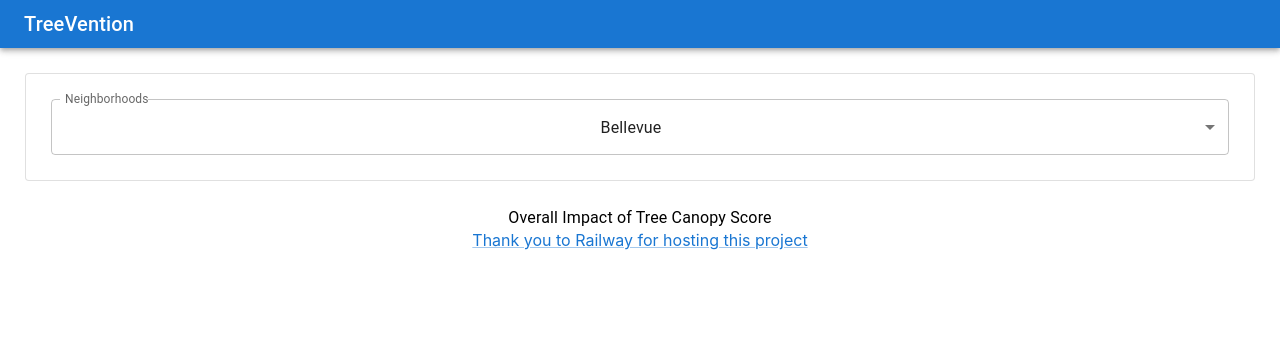
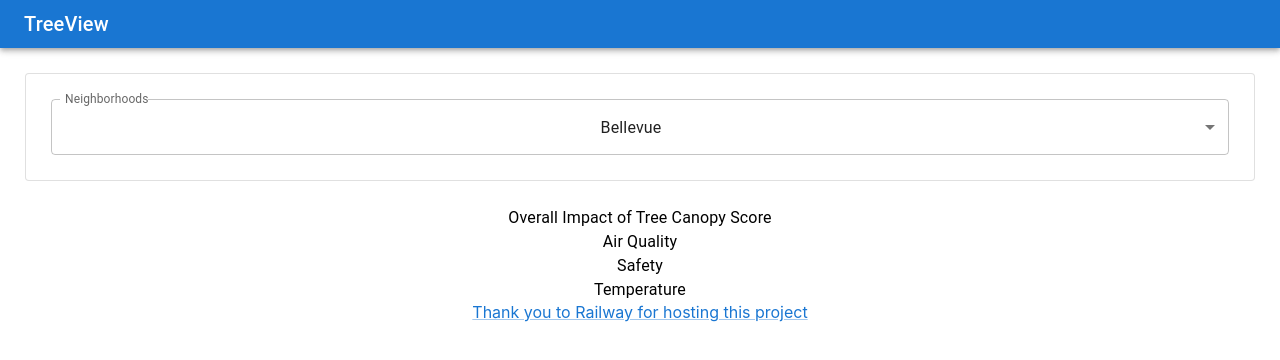
Before and after one commit to elysiaroscoe/Treevue, a React (Create React App) app: page / in a window 1280 px wide. Shown: the top 360 px of the page. Built offline with nearby package versions, Linux system fonts and the light colour scheme.

Commit message:
info headers

```diff
--- a/src/components/Header.jsx
+++ b/src/components/Header.jsx
@@ -7,7 +7,7 @@ export const Header = () => {
       <AppBar position="static">
   <Toolbar variant="dense">
     <Typography variant="h6" color="inherit" component="div">
-      TreeVention
+      TreeView
     </Typography>
   </Toolbar>
 </AppBar>
--- a/src/components/Info.jsx
+++ b/src/components/Info.jsx
@@ -5,6 +5,15 @@ export const Info = () => {
   return (
     <>
     <Typography>Overall Impact of Tree Canopy Score</Typography>
+    <div>
+    <Typography>Air Quality</Typography>
+    </div>
+    <div>
+    <Typography>Safety</Typography>
+    </div>
+    <div>
+    <Typography>Temperature</Typography>
+    </div>
     </>
   )
 }
--- a/src/components/Main.jsx
+++ b/src/components/Main.jsx
@@ -17,7 +17,7 @@ export const Main = () => {
 
   const handleChange = (event) => {
     setSelectedNeighborhood(event.target.value)
-      setQueryData(data().data)
+      setQueryData(JSON.stringify(data()))
     }
 
     console.log(queryData)
```
